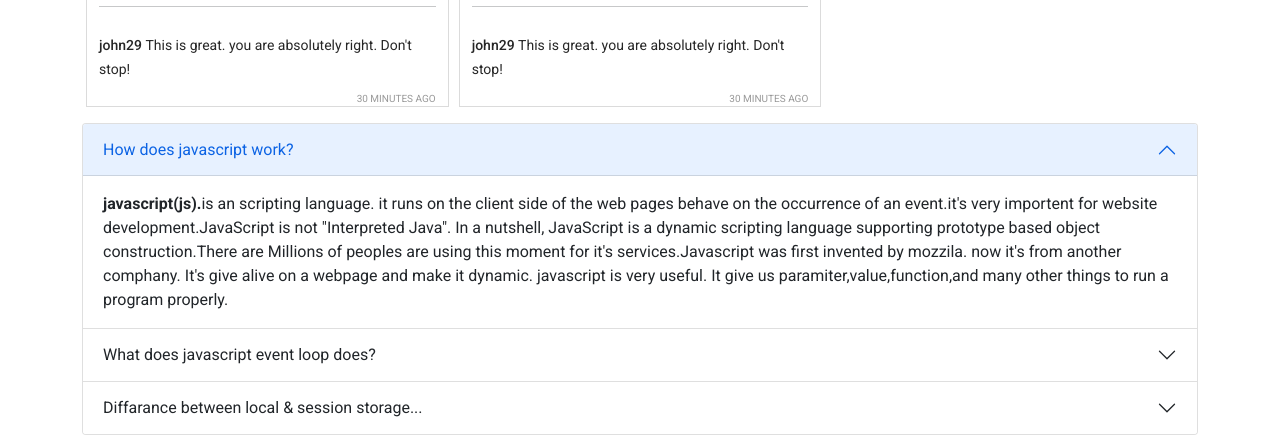
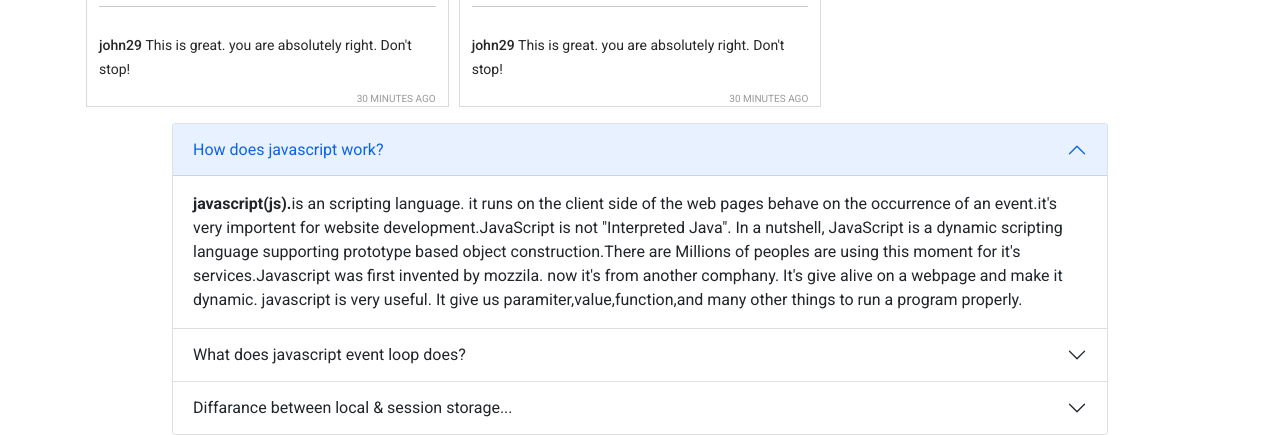
Before and after one commit to Innovatorsajjad/Insta_shohor-Assignment-7, a plain HTML site: page index.html in a window 1280 px wide. Shown: the part 1425-1860 px from the top of the page. Drawn offline with nearby package versions, Linux system fonts and the light colour scheme.

Commit message:
alignment done

```diff
--- a/index.html
+++ b/index.html
@@ -78,7 +78,7 @@
             </div>
         </main>
                                          <!-- Answer of some Questions -->
-        <div class="Quistion container ">
+        <div class="Quistion container w-75">
             <div class="accordion" id="accordionExample">
                 <div class="accordion-item">
                   <h2 class="accordion-header" id="headingOne">
@@ -100,7 +100,7 @@
                   </h2>
                   <div id="collapseTwo" class="accordion-collapse collapse" aria-labelledby="headingTwo" data-bs-parent="#accordionExample">
                     <div class="accordion-body">
-                        <strong>Event Loop</strong> is a very importent thing on Javascript.It is very importent to using on Browser's API.An Event loop get en element and push it top , and make a space to put an element on this same place. <br>Imagine, for example, a complex image transformation algorithm that’s running in the browser.
+                        <strong>Event Loop</strong>is a very importent thing on Javascript.It is very importent to using on Browser's API.An Event loop get en element and push it top , and make a space to put an element on this same place. <br>Imagine, for example, a complex image transformation algorithm that’s running in the browser.
                     </div>
                   </div>
                 </div>
```
Also changed, not shown: images/js.jpg (added).
